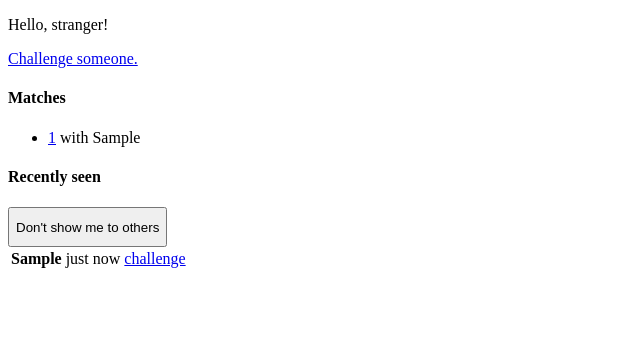
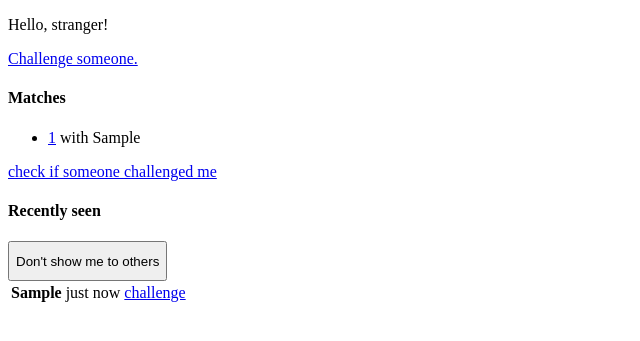
Before and after one commit to Chocimier/regame, a Django app: page / in a window 1280 px wide. Shown: the part 26-367 px from the top of the page, without its empty margins (0-640 px from the left). Run offline with Django 3.2, Linux system fonts and the light colour scheme; a user stored in the database is signed in; tables that the repository leaves empty hold one stand-in row (values such as "Sample post").

Commit message:
Link to refresh matches list

```diff
--- a/regame/templates/regame/main.html
+++ b/regame/templates/regame/main.html
@@ -24,6 +24,12 @@
 </ul>
 {% endif %}
 
+{% if user.is_authenticated %}
+    <div>
+    <a href="{% url "main" %}">check if someone challenged me</a>
+    </div>
+{% endif %}
+
 {% include "regame/activeusers.html" %}
 
 {% endblock %}
```
